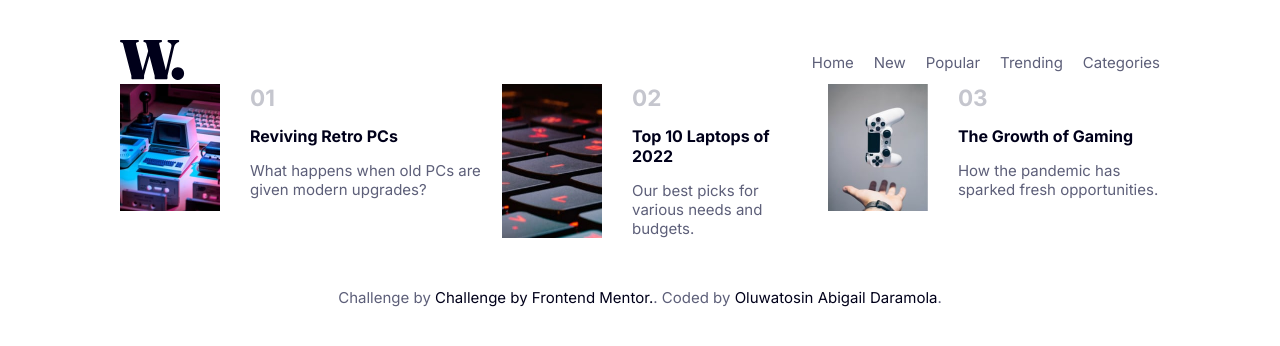
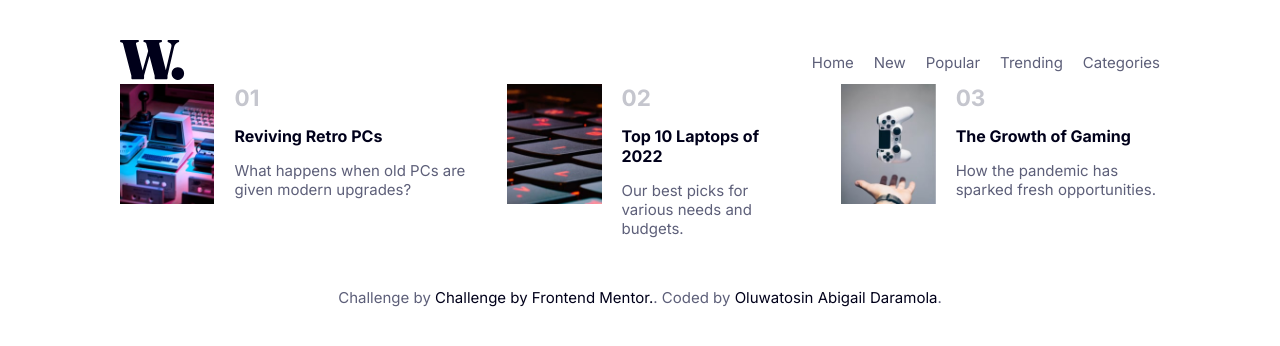
Before and after one commit to Heph-zibah/news-homepage-reactjs, a React (Create React App) app: page / in a window 1280 px wide. Shown: the top 346 px of the page. Built offline with nearby package versions, Linux system fonts and the light colour scheme; the HTML template or start-up script is replaced by a standard one.

Commit message:
updtae style

```diff
--- a/src/components/Popular/_popular.scss
+++ b/src/components/Popular/_popular.scss
@@ -1,21 +1,19 @@
 .popular__container {
     display: flex;
     flex-direction: column;
-    align-items: start;
+    align-items: flex-start;
     justify-content: space-between;
-    gap: 20px;
+    gap:30px 40px;
 }
 
 .popular__wrapper {
     display: flex;
-    gap: 30px;
+    gap: 20px;
     cursor: pointer;
-    :hover {
-        scale: 1;
-        background-color: $text-color-white;
-    }
+    transition: .5s;
     img {
-      width: 100px;
+      width: 120px;
+      height: 120px;
     }
     h1 {
         color: $text-color-grey;
@@ -31,10 +29,12 @@
     }
     p  {
         color: $text-color-darkgrey;
-        font-size: 15px;
     }
 }
-
+.popular__wrapper:hover {
+    scale: 1.1;
+    background-color: $text-color-white;
+}
 @media screen and (min-width:800px) {
     .popular__container {
         flex-direction: row;
```
